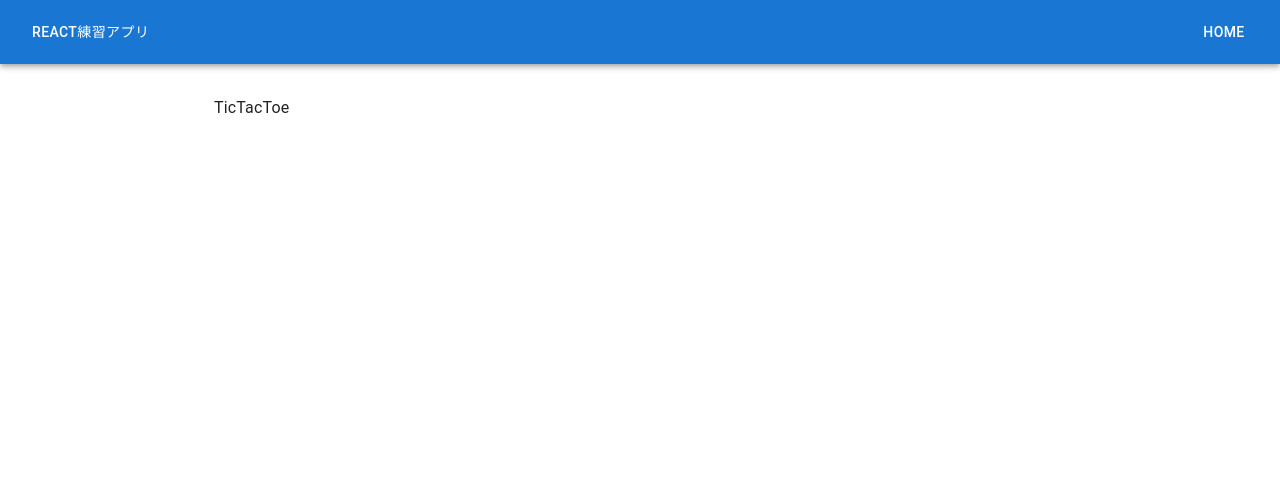
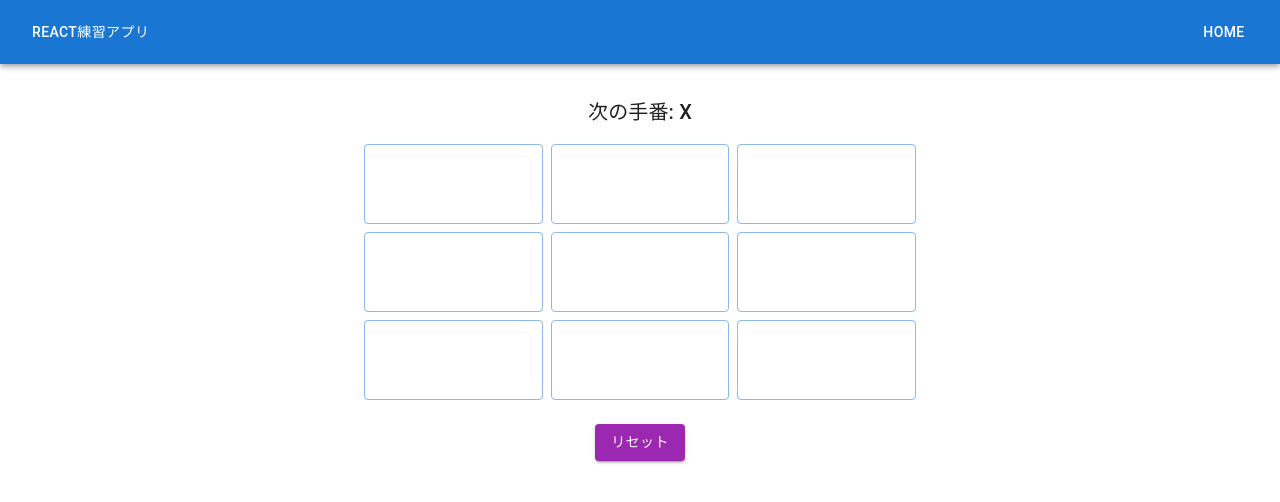
Before and after one commit to TaiseiChiba/trial-app, a React (Create React App) app: page /tic-tac-toe in a window 1280 px wide. Shown: the top 502 px of the page. Built offline with nearby package versions, Linux system fonts and the light colour scheme.

Commit message:
三目並べが動くところまで実装

```diff
--- /dev/null
+++ b/src/components/button/ticTacToe/Board.tsx
@@ -0,0 +1,88 @@
+import { Box, Button, Container, Grid, Typography } from '@mui/material'
+import React, { useState } from 'react'
+import CellButton from './CellButton'
+
+type Player = 'X' | 'O' | null;
+
+export default function Board() {
+  const [cells, setCells] = useState<Player[]>(Array(9).fill(null));
+  const [isXNext, setIsXNext] = useState(true);
+
+  const winner = calculateWinner(cells); // 勝者を計算
+  const currentPlayer = isXNext ? "X" : "O";
+
+  const handleClick = (index: number) => {
+    if (cells[index]) return;
+
+    const newCells = [...cells];
+    newCells[index] = isXNext ? "X" : "O";
+
+    setCells(newCells);
+    setIsXNext(!isXNext);
+  }
+
+  const handleReset = () => {
+    setCells(Array(9).fill(null));
+    setIsXNext(true);
+  };
+
+  return (
+
+    <>
+      <Typography variant="h6" textAlign="center" mb={2}>
+        {winner
+          ? `勝者: ${winner}`
+          : cells.every(Boolean)
+            ? "引き分け！"
+            : `次の手番: ${currentPlayer}`}
+      </Typography>
+
+
+      <Container maxWidth="sm">
+        <Grid container spacing={1}>
+          {cells.map((value, i) => (
+            <Grid size={4} key={i}>
+              <CellButton value={value} disabled={!!winner} onClick={() => handleClick(i)} />
+            </Grid>
+          ))}
+        </Grid>
+      </Container>
+
+      <Box textAlign="center" mt={3}>
+        <Button variant="contained" color="secondary" onClick={handleReset}>
+          リセット
+        </Button>
+      </Box>
+    </>
+  )
+}
+
+/**
+ * 勝敗を判定します。
+ * @param cells 盤面
+ * @returns
+ */
+function calculateWinner(cells: Player[]): Player {
+  const lines = [
+    [0, 1, 2], // 横
+    [3, 4, 5],
+    [6, 7, 8],
+    [0, 3, 6], // 縦
+    [1, 4, 7],
+    [2, 5, 8],
+    [0, 4, 8], // 斜め
+    [2, 4, 6],
+  ];
+
+  for (let [a, b, c] of lines) {
+    if (
+      cells[a] &&
+      cells[a] === cells[b] &&
+      cells[a] === cells[c]
+    ) {
+      return cells[a];
+    }
+  }
+
+  return null;
+}
--- /dev/null
+++ b/src/components/button/ticTacToe/CellButton.tsx
@@ -0,0 +1,16 @@
+import { Button } from '@mui/material'
+import React from 'react'
+
+type Props = {
+  value: string | null
+  disabled: boolean
+  onClick: () => void
+}
+
+export default function CellButton(props: Props) {
+  return (
+    <Button variant='outlined' disabled={props.disabled} fullWidth sx={{ height: 80 }} onClick={props.onClick}>
+      {props.value}
+    </Button>
+  )
+}
--- a/src/pages/TicTacToe.tsx
+++ b/src/pages/TicTacToe.tsx
@@ -1,7 +1,8 @@
 import React from 'react'
+import Board from '../components/button/ticTacToe/Board'
 
 export default function TicTacToe() {
   return (
-    <div>TicTacToe</div>
+    <Board />
   )
 }
```
